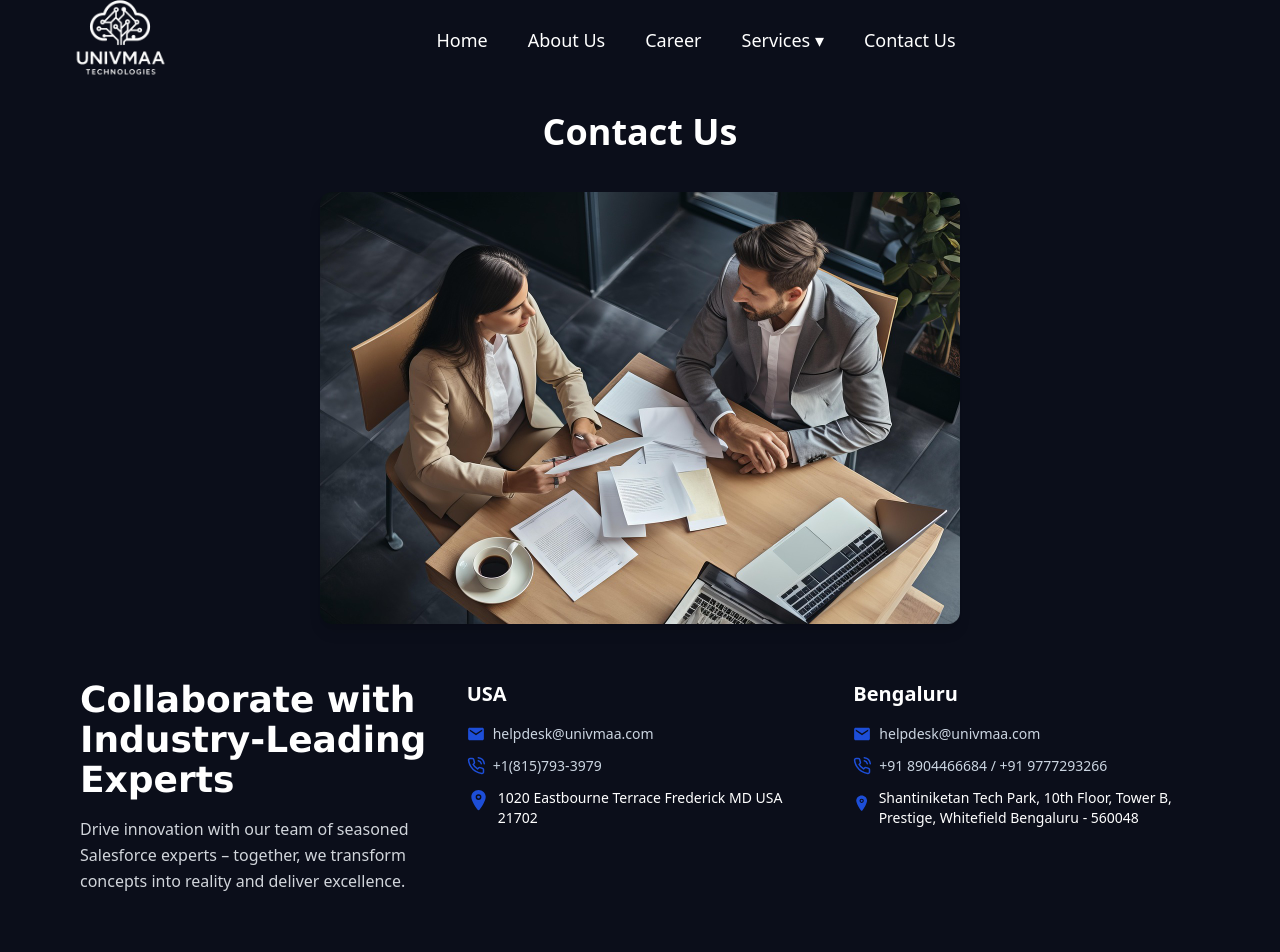
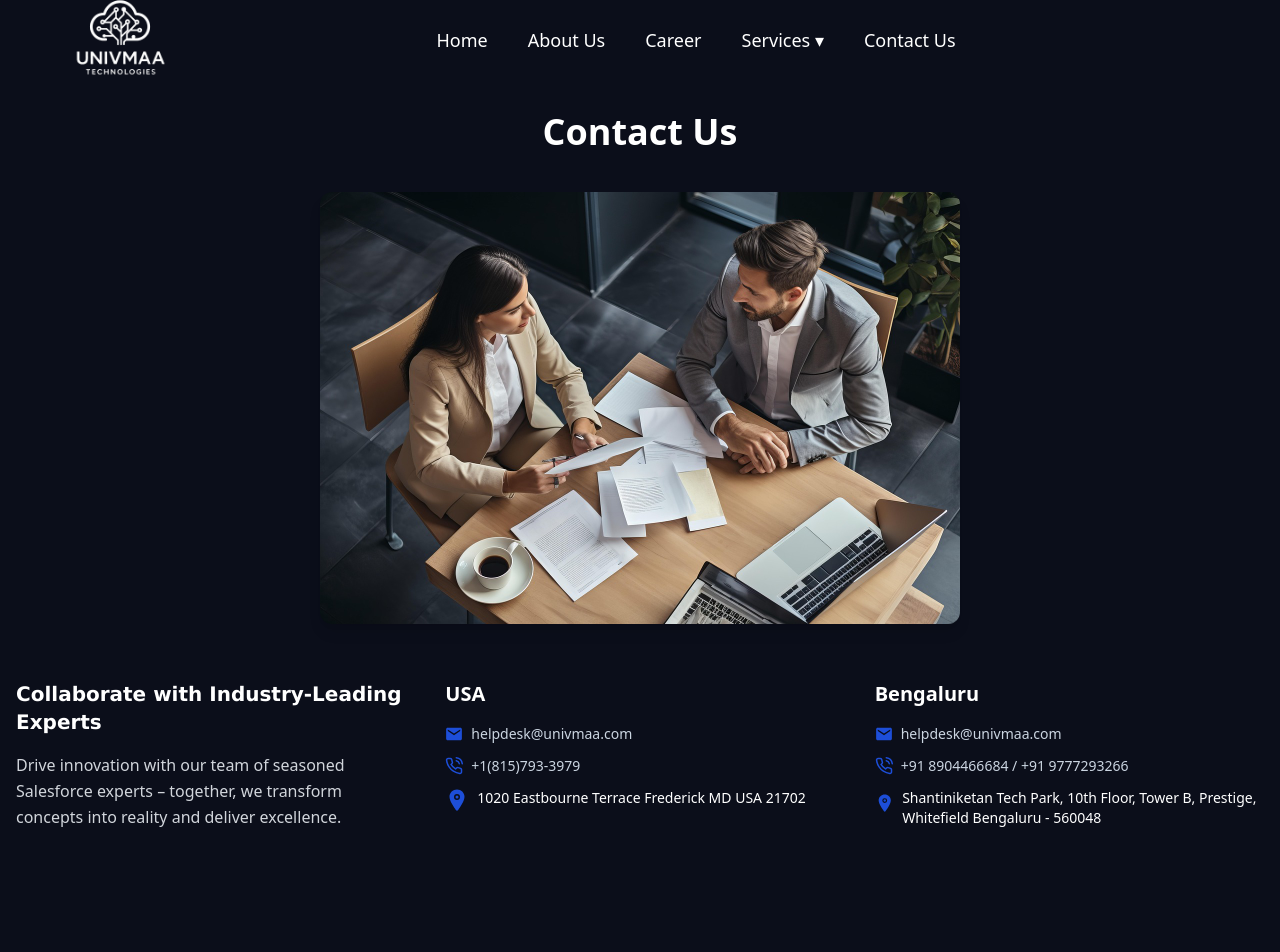
Before and after one commit to univmaa-admin/Univmaa, a React (Vite) app: page /contactus in a window 1280 px wide. Shown: the top 952 px of the page. Built offline with nearby package versions, Linux system fonts and the light colour scheme.

Commit message:
Update ContactPage.jsx

```diff
--- a/src/Pages/ContactPage.jsx
+++ b/src/Pages/ContactPage.jsx
@@ -97,7 +97,7 @@ export default function ContactPage() {
 
       {/* Contact Info */}
       <motion.div
-        className="grid md:grid-cols-3 gap-10 px-8 md:px-20 py-14"
+        className="grid md:grid-cols-3 gap-10 px-8 md:px-4 py-14"
         initial={{ opacity: 0, y: 50 }}
         whileInView={{ opacity: 1, y: 0 }}
         transition={{ duration: 0.8 }}
@@ -108,7 +108,7 @@ export default function ContactPage() {
           whileInView={{ opacity: 1, x: 0 }}
           transition={{ duration: 0.6 }}
         >
-          <h3 className="text-4xl font-bold mb-4">
+          <h3 className="text-4xl font-bold mb-4 md:text-xl">
             Collaborate with Industry-Leading Experts
           </h3>
           <p className="text-gray-300 leading-relaxed">
```
